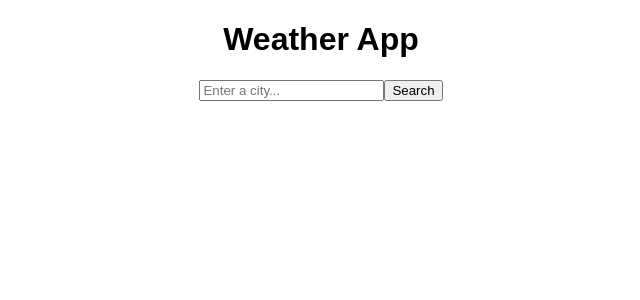
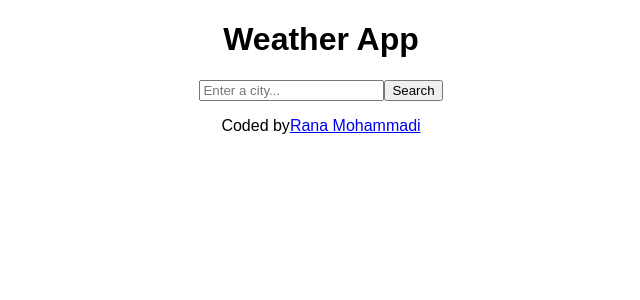
Before and after one commit to RanaMohammadi/weather-react, a React (Create React App) app: page / in a window 1280 px wide. Shown: the top 300 px of the page, without its empty margins (319-959 px from the left). Built offline with nearby package versions, Linux system fonts and the light colour scheme.

Commit message:
added github link

```diff
--- a/src/App.js
+++ b/src/App.js
@@ -4,7 +4,18 @@ export default function App() {
   return (
     <div className="App">
       <h1>Weather App</h1>
+
       <Search />
+      <p>
+        Coded by
+        <a
+          href="https://github.com/RanaMohammadi/weather-react"
+          target="_blank"
+          rel="noopener noreferrer"
+        >
+          Rana Mohammadi
+        </a>
+      </p>
     </div>
   );
 }
```
